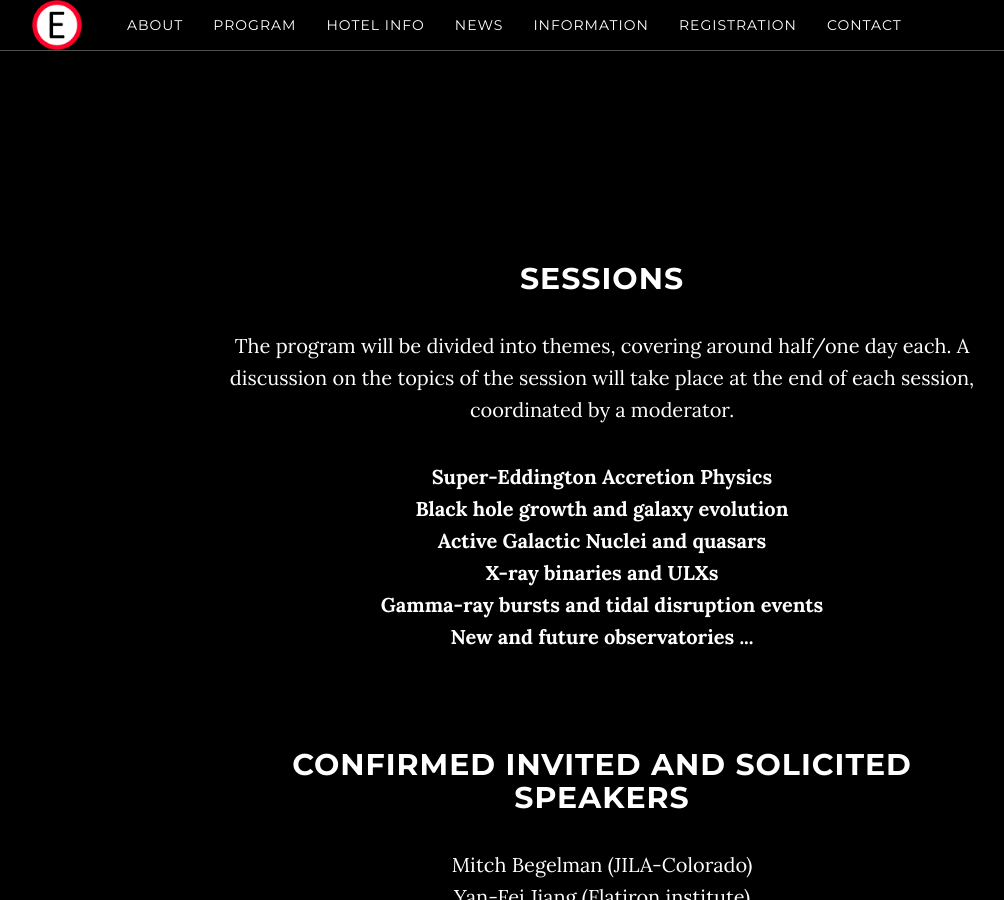
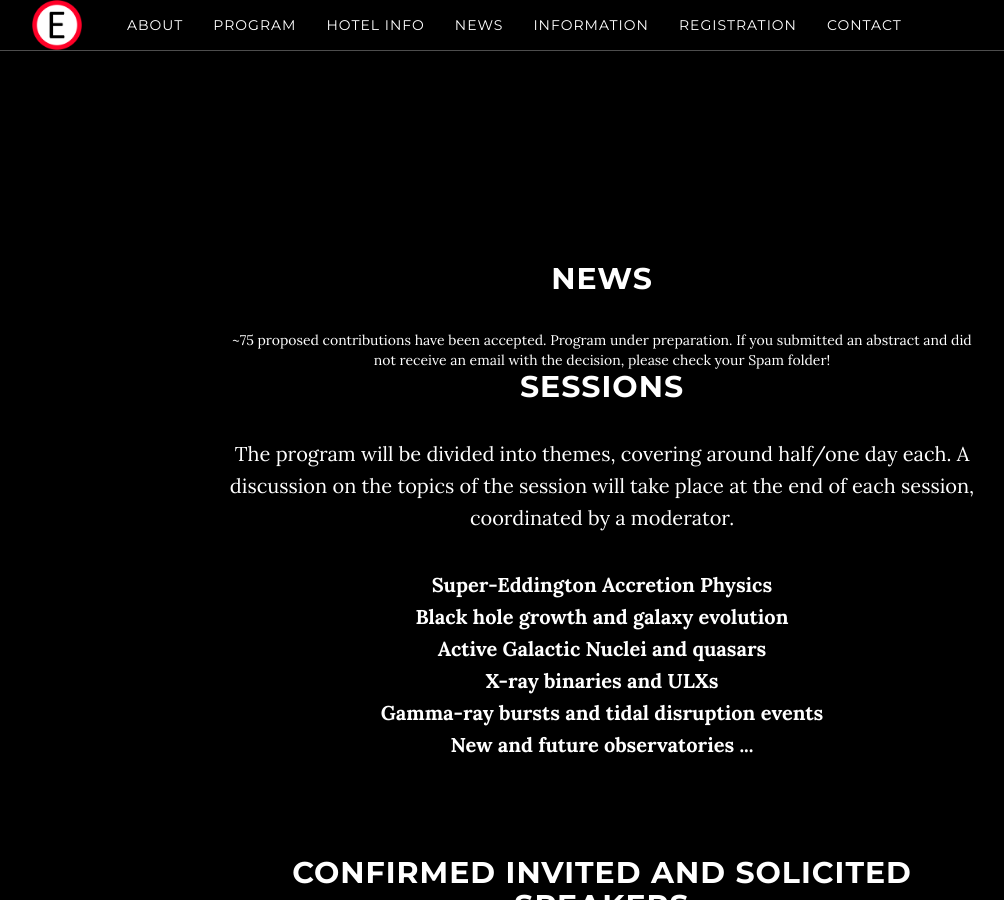
Before and after one commit to breakingthelimits/supereddington2026, a Jekyll site: the page built from index.html, in a window 1280 px wide and 900 px high, scrolled down 2033 px. Shown: the whole window, without its empty margins (38-1042 px from the left). Built offline with Jekyll 4.4.1, drawn with Linux system fonts in a browser that asks for light colours.

Commit message:
Add news section to program.html
Added a news section with updates on accepted contributions.

```diff
--- a/_includes/program.html
+++ b/_includes/program.html
@@ -2,6 +2,12 @@
 
 <div class="row">
     <div class="col-md-8 col-md-offset-2">
+        <h2>News</h2>
+
+        ~75 proposed contributions have been accepted. Program under preparation.
+        If you submitted an abstract and did not receive an email with the decision, please
+        check your Spam folder!
+
         <h2>Sessions</h2>
 
         <p>The program will be divided into themes, covering around half/one day each.
```
